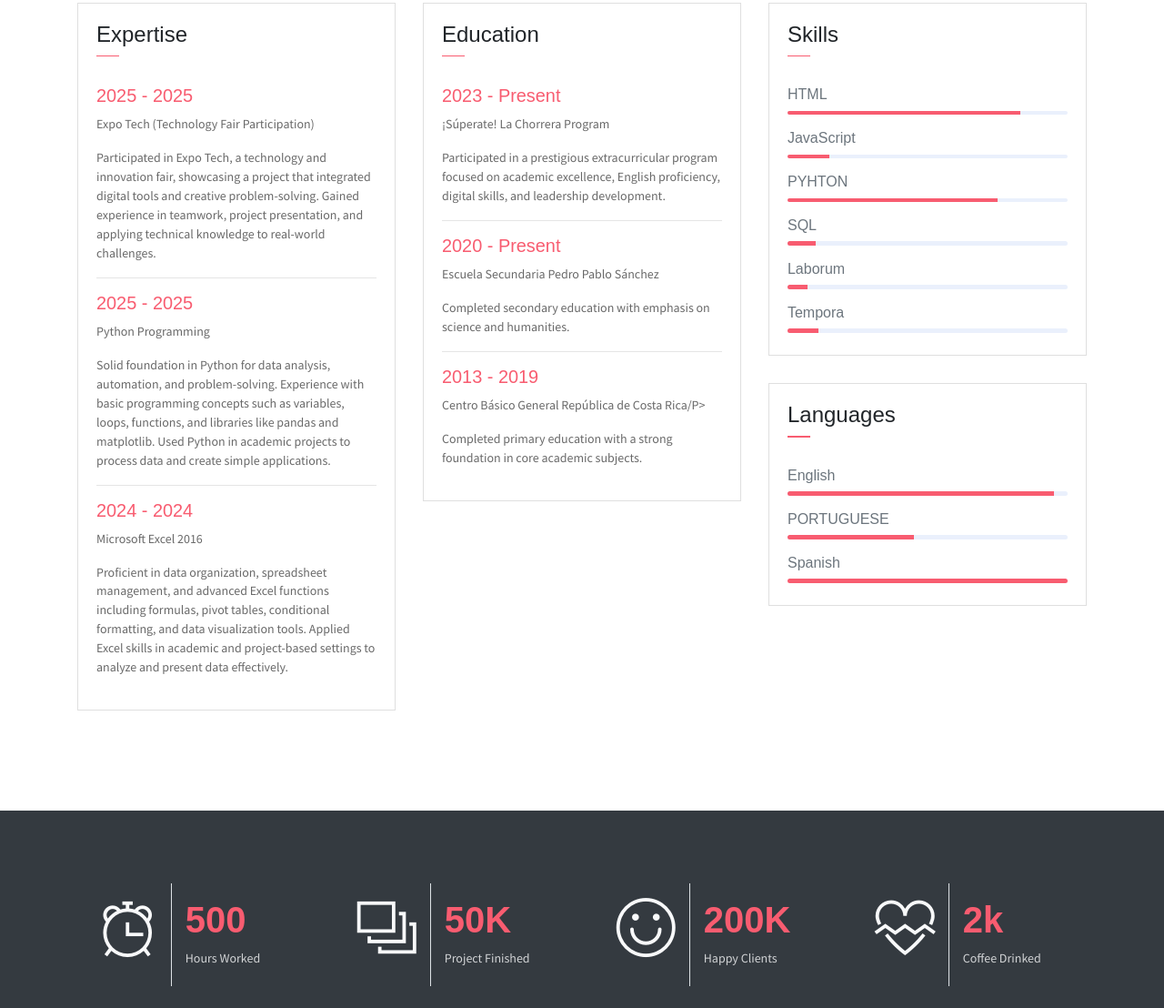
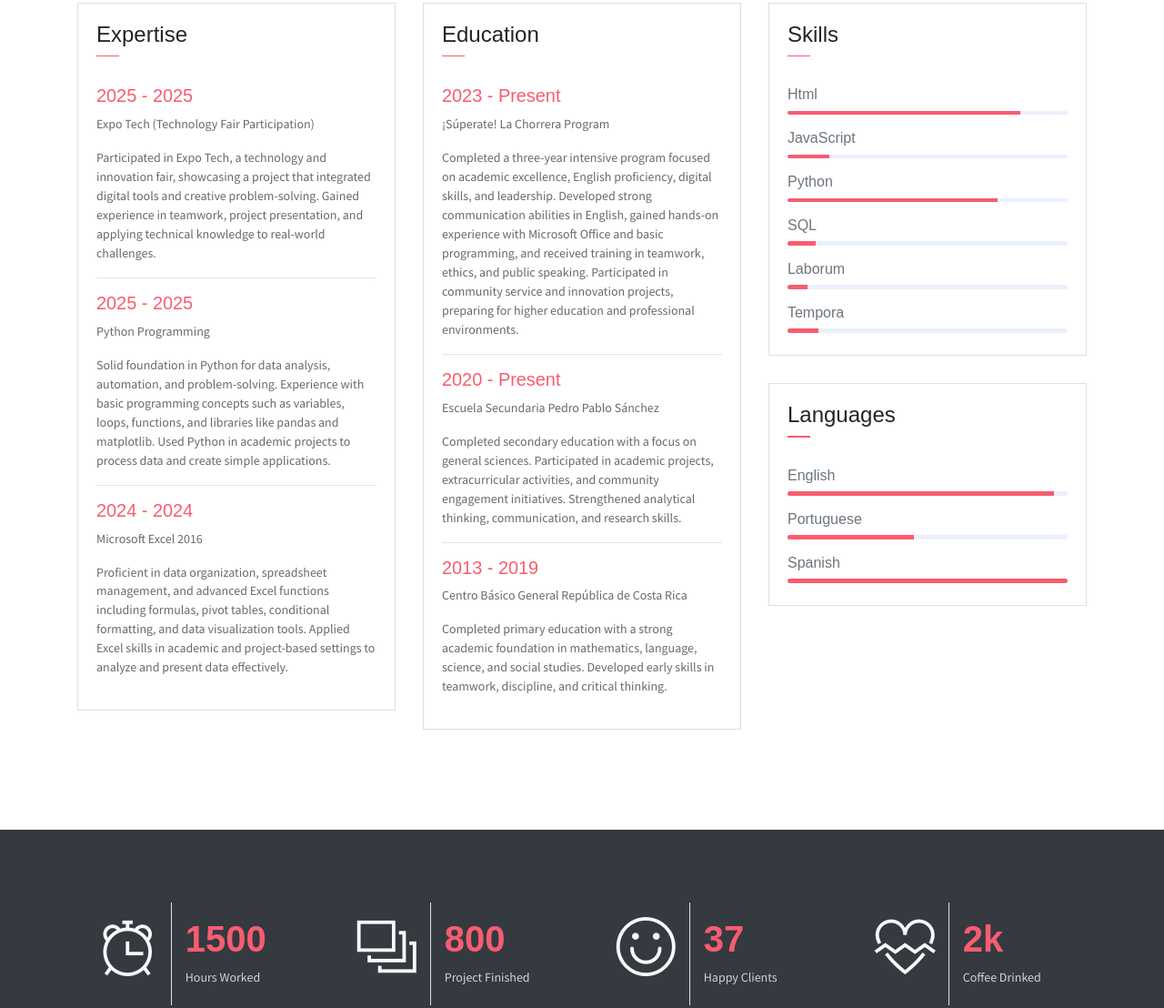
Before and after one commit to carrascod07/Portafolio---Diego, a plain HTML site: page index.html in a window 1280 px wide. Shown: the part 1336-2444 px from the top of the page at 91% size. Drawn offline with Linux system fonts and the light colour scheme; some packages are replaced by stand-ins of ours; files whose address does not match are found by name.

Commit message:
Update index.html
ajuste de education

```diff
--- a/index.html
+++ b/index.html
@@ -165,15 +165,15 @@
                         <div class="card-body">
                             <h6 class="title text-danger">2023 - Present</h6>
                             <P>¡Súperate! La Chorrera Program</P>
-                            <P class="subtitle">Participated in a prestigious extracurricular program focused on academic excellence, English proficiency, digital skills, and leadership development.</P>
+                            <P class="subtitle">Completed a three-year intensive program focused on academic excellence, English proficiency, digital skills, and leadership. Developed strong communication abilities in English, gained hands-on experience with Microsoft Office and basic programming, and received training in teamwork, ethics, and public speaking. Participated in community service and innovation projects, preparing for higher education and professional environments.</P>
                             <hr>
                             <h6 class="title text-danger">2020 - Present</h6>
                             <P>Escuela Secundaria Pedro Pablo Sánchez</P>
-                            <P class="subtitle">Completed secondary education with emphasis on science and humanities.</P>
+                            <P class="subtitle">Completed secondary education with a focus on general sciences. Participated in academic projects, extracurricular activities, and community engagement initiatives. Strengthened analytical thinking, communication, and research skills.</P>
                             <hr>
                             <h6 class="title text-danger">2013 - 2019</h6>
-                            <P>Centro Básico General República de Costa Rica/P>
-                            <P class="subtitle">Completed primary education with a strong foundation in core academic subjects.</P>
+                            <P>Centro Básico General República de Costa Rica</P>
+                            <P class="subtitle">Completed primary education with a strong academic foundation in mathematics, language, science, and social studies. Developed early skills in teamwork, discipline, and critical thinking.</P>
 
                         </div>
                     </div>
@@ -187,7 +187,7 @@
                             </div>
                         </div>
                         <div class="card-body pb-2">
-                           <h6>HTML</h6>
+                           <h6>Html</h6>
                             <div class="progress mb-3">
                                 <div class="progress-bar bg-danger" role="progressbar" style="width: 83%" aria-valuenow="25" aria-valuemin="0" aria-valuemax="100"></div>
                             </div>
@@ -195,7 +195,7 @@
                             <div class="progress mb-3">
                                 <div class="progress-bar bg-danger" role="progressbar" style="width: 15%" aria-valuenow="25" aria-valuemin="0" aria-valuemax="100"></div>
                             </div>
-                            <h6>PYHTON</h6>
+                            <h6>Python</h6>
                             <div class="progress mb-3">
                                 <div class="progress-bar bg-danger" role="progressbar" style="width: 75%" aria-valuenow="50" aria-valuemin="0" aria-valuemax="100"></div>
                             </div>
@@ -225,7 +225,7 @@
                             <div class="progress mb-3">
                                 <div class="progress-bar bg-danger" role="progressbar" style="width: 95%" aria-valuenow="25" aria-valuemin="0" aria-valuemax="100"></div>
                             </div>
-                            <h6>PORTUGUESE</h6>
+                            <h6>Portuguese</h6>
                             <div class="progress mb-3">
                                 <div class="progress-bar bg-danger" role="progressbar" style="width: 45%" aria-valuenow="25" aria-valuemin="0" aria-valuemax="100"></div>
                             </div>
@@ -249,7 +249,7 @@
                             <div class="m-auto"><i class="ti-alarm-clock icon-xl"></i></div>
                         </div>
                         <div class="col-7 text-left py-3">
-                            <h1 class="text-danger font-weight-bold font40">500</h1>
+                            <h1 class="text-danger font-weight-bold font40">1500</h1>
                             <p class="text-light mb-1">Hours Worked</p>
                         </div>
                     </div>
@@ -260,7 +260,7 @@
                             <div class="m-auto"><i class="ti-layers-alt icon-xl"></i></div>
                         </div>
                         <div class="col-7 text-left py-3">
-                            <h1 class="text-danger font-weight-bold font40">50K</h1>
+                            <h1 class="text-danger font-weight-bold font40">800</h1>
                             <p class="text-light mb-1">Project Finished</p>
                         </div>
                     </div>
@@ -271,7 +271,7 @@
                             <div class="m-auto"><i class="ti-face-smile icon-xl"></i></div>
                         </div>
                         <div class="col-7 text-left py-3">
-                            <h1 class="text-danger font-weight-bold font40">200K</h1>
+                            <h1 class="text-danger font-weight-bold font40">37</h1>
                             <p class="text-light mb-1">Happy Clients</p>
                         </div>
                     </div>
```
